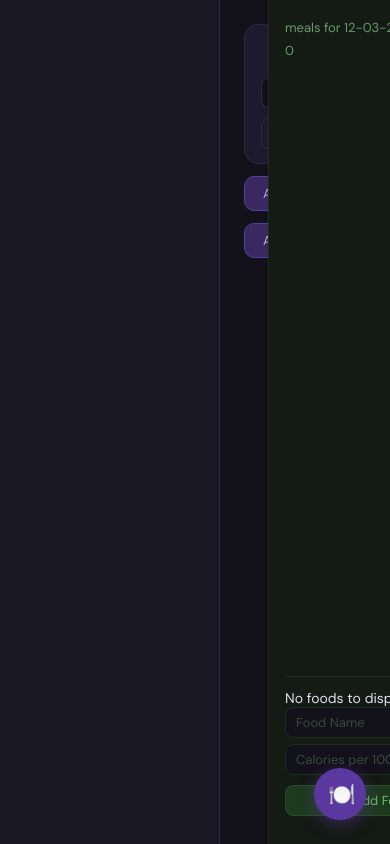
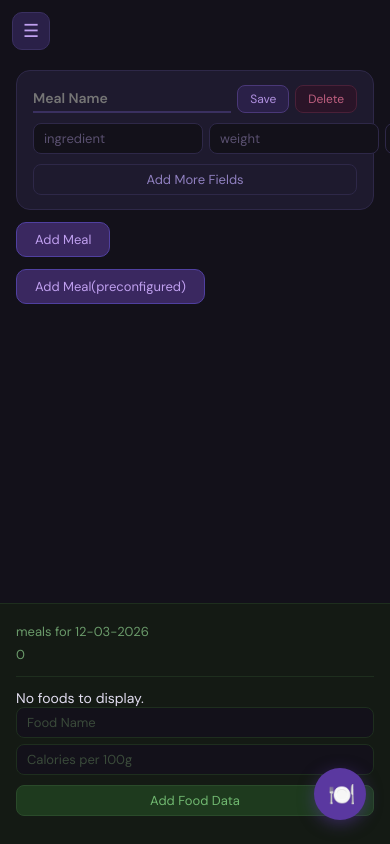
Before and after one commit to Vopras/caloricdiary.github.io, a plain HTML site: page index.html in a window 390 px wide. Drawn offline with nearby package versions, Linux system fonts and the light colour scheme; no server answers.

Commit message:
added mobile modifications

```diff
--- a/assets/styles.css
+++ b/assets/styles.css
@@ -474,3 +474,92 @@ button:hover { background: #2a2040; border-color: #5040a0; color: #c0a8f0; }
 ::-webkit-scrollbar-track { background: transparent; }
 ::-webkit-scrollbar-thumb { background: #3a3060; border-radius: 4px; }
 ::-webkit-scrollbar-thumb:hover { background: #5a4890; }
+
+
+/* ── Mobile ── */
+.hamburger {
+    display: none;
+    position: fixed;
+    top: 12px;
+    left: 12px;
+    z-index: 200;
+    background: #2a2048;
+    border: 1px solid #3a3060;
+    color: #c0a0f0;
+    width: 38px;
+    height: 38px;
+    border-radius: 10px;
+    font-size: 18px;
+    cursor: pointer;
+    align-items: center;
+    justify-content: center;
+    padding: 0;
+}
+
+.sidebar-overlay {
+    display: none;
+    position: fixed;
+    inset: 0;
+    background: rgba(0,0,0,0.6);
+    z-index: 150;
+}
+
+@media (max-width: 768px) {
+    .hamburger {
+        display: flex;
+    }
+
+    .container {
+        flex-direction: column;
+        height: auto;
+        min-height: 100vh;
+        overflow: visible;
+    }
+
+    .first {
+        position: fixed;
+        top: 0;
+        left: 0;
+        height: 100vh;
+        width: 260px;
+        z-index: 160;
+        transform: translateX(-100%);
+        transition: transform 0.25s ease;
+        padding-top: 56px;
+    }
+
+    .first.open {
+        transform: translateX(0);
+    }
+
+    .sidebar-overlay.open {
+        display: block;
+    }
+
+    .second {
+        width: 100%;
+        padding: 70px 16px 24px;
+        min-height: 60vh;
+    }
+
+    .third {
+        width: 100%;
+        border-left: none;
+        border-top: 1px solid #1e2e1e;
+        padding: 16px;
+    }
+
+    .meal-header {
+        flex-wrap: wrap;
+        gap: 6px;
+    }
+
+    .meal-actions {
+        flex-wrap: wrap;
+    }
+
+    .chat-window {
+        width: calc(100vw - 48px);
+        right: 0;
+    }
+}
--- a/components/Page.js
+++ b/components/Page.js
@@ -6,23 +6,24 @@ app.component('page', {
                 ('0' + ( new Date().getMonth() + 1)).slice(-2), // Months are 0-based; add leading zero if needed
                 new Date().getFullYear()
             ].join('-'), // Join to form dd-mm-yyyy
-            meals: [] // Add this property to store the meals
+            meals: [], // Add this property to store the meals
+            sidebarOpen: false  // add this
         }
     },
     template:
     /*html*/
     `
     <div class="container">
-        <div class="first">
-            <!-- Content for the first div -->
+        <button class="hamburger" @click="sidebarOpen = true">☰</button>
+        <div class="sidebar-overlay" :class="{ open: sidebarOpen }" @click="sidebarOpen = false"></div>
+
+        <div class="first" :class="{ open: sidebarOpen }">
             <day @collection-selected="handleCollectionSelected"></day>
         </div>
         <div class="second">
-            <!-- Content for the second div -->
             <food :selectedDay="today" @update-meals="handleUpdateMeals"></food>
         </div>
         <div class="third">
-            <!-- Content for the third div -->
             <stats :meals="meals" :selectedDay="today"></stats>
         </div>
         <chat :selectedDay="today" @meal-saved="handleMealSaved"></chat>
@@ -31,6 +32,7 @@ app.component('page', {
     methods: {
         handleCollectionSelected(name) {
             this.today = name;
+            this.sidebarOpen = false; // closes menu after picking a day
         },
         async checkIfDayExistsAndAdd() {
             const today2 = new Date();
--- a/index.html
+++ b/index.html
@@ -21,6 +21,7 @@
   <script src="./components/Chat.js"></script>
   <!-- Import Styles -->
   <link rel="stylesheet" href="./assets/styles.css" />
+  <meta name="viewport" content="width=device-width, initial-scale=1.0">
 
   </head>
   <body>
```
